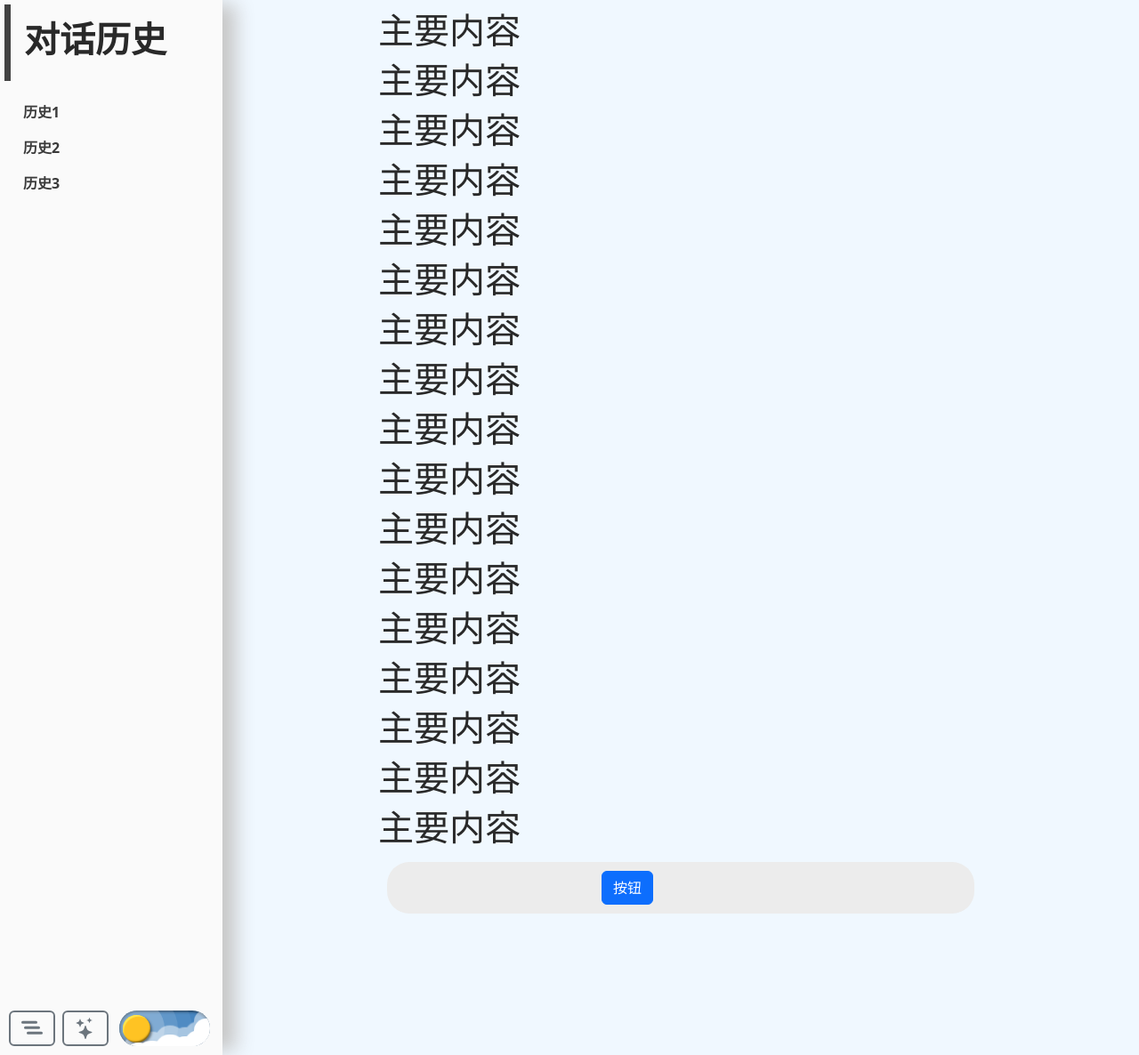
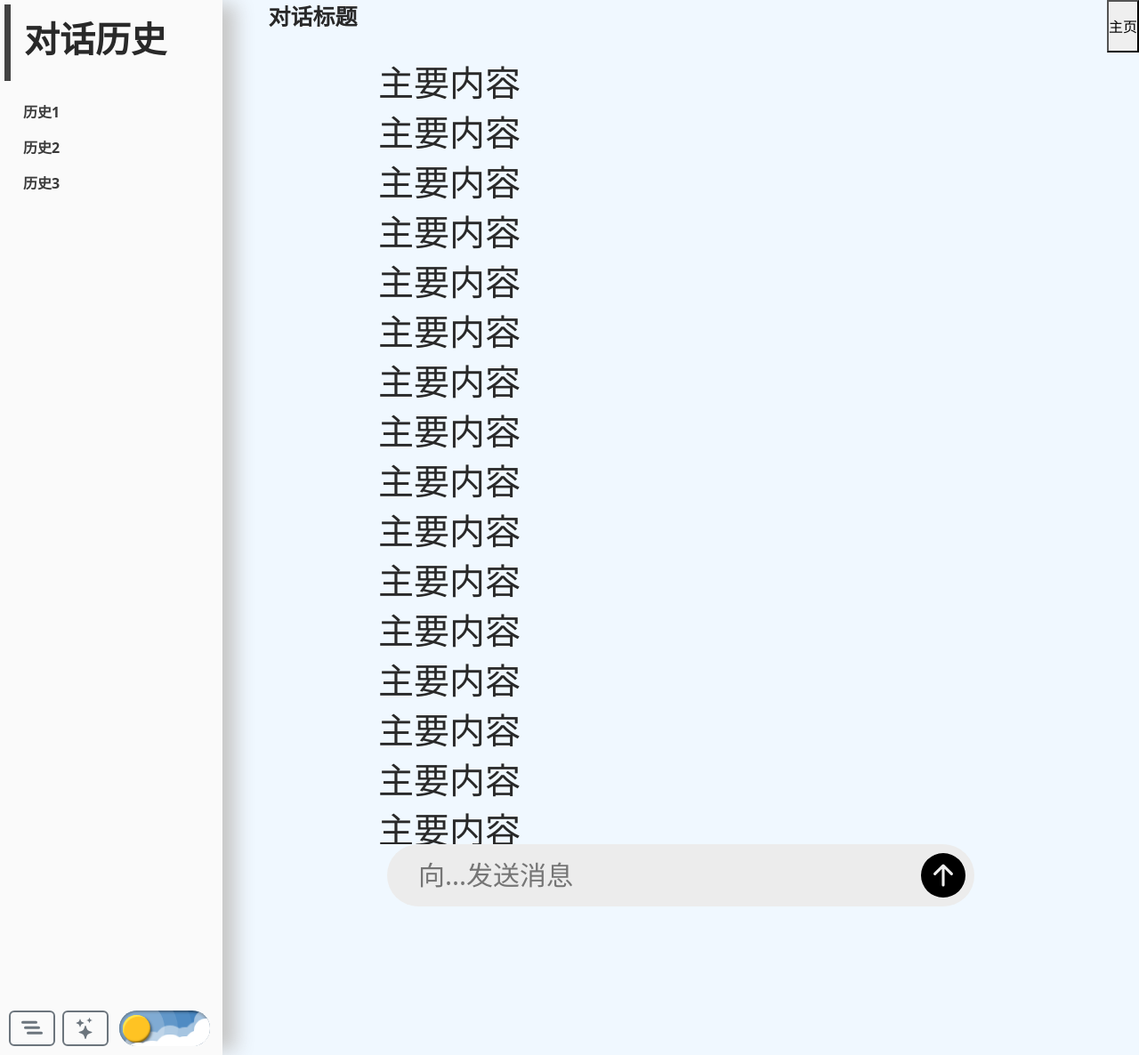
Before and after one commit to ShIkI-1/shu-ces-homework-group1, a Django app: page / in a window 1280 px wide. Shown: the whole page at 89% size. Run offline with Django 4.2, Linux system fonts and the light colour scheme; some libraries are stand-ins or nearby versions.

Commit message:
标题和底部菜单夜间适配

```diff
--- a/aiPlatform/statics/css/chat.css
+++ b/aiPlatform/statics/css/chat.css
@@ -115,8 +115,8 @@ body[data-theme="dark"] .sidebarList{
 
 
 .messages {
-    height: 80%;
-    min-height: 80% !important;
+    height: 75%;
+    min-height: 75% !important;
 
     /* margin-bottom: 20px; */
     /* border: 1px solid #ddd; */
@@ -129,7 +129,7 @@ body[data-theme="dark"] .sidebarList{
     display: flex;
     border: 3px;
     padding: 10px;
-    border-radius: 25px;
+    border-radius: 35px;
     background-color: #ececec;
 
 }
@@ -138,7 +138,45 @@ body[data-theme="dark"] .sidebarList{
     background-color: #ececec;
     border: none;
     outline: none;
+    width: auto;
+    resize: none;
+    overflow-y: auto;
+    scrollbar-width: thin;
+    min-height: 50px;
+    line-height: 50px;
+    padding-left: 25px;
+    font-size: 30px;
+    flex: 1;
 }
+
+body[data-theme="dark"] .chat-input {
+    background-color: #1a1a1a;
+    color: #dfdfdf;
+}
+
+body[data-theme="dark"] .button-container{
+    background-color: #1a1a1a;
+}
+
+body[data-theme="dark"] .button-dark{
+    color: aliceblue;
+    background-color: #1a1a1a;
+}
+
+body[data-theme="dark"] .button-dark:hover{
+    color: #3a3a3a;
+    background-color: aliceblue;
+}
+
+
+.none-outline-button{
+    outline: none;
+    border: none;
+    padding: none !important;
+}
+
+
+
 
 
 /* 手机端适配 */
--- a/aiPlatform/templates/chat.html
+++ b/aiPlatform/templates/chat.html
@@ -11,12 +11,12 @@
 </head>
 <body>
     <div class="too-short-hide">
-    <button class="btn btn-outline-secondary shadow-none toggle-button no-trans" onclick="toggleSidebar()">
+    <button class="btn btn-outline-secondary shadow-none toggle-button no-trans button-dark" onclick="toggleSidebar()">
         <svg xmlns="http://www.w3.org/2000/svg" width="24" height="24" fill="currentColor" class="bi bi-list-nested" viewBox="0 0 16 16">
             <path fill-rule="evenodd" d="M4.5 11.5A.5.5 0 0 1 5 11h10a.5.5 0 0 1 0 1H5a.5.5 0 0 1-.5-.5m-2-4A.5.5 0 0 1 3 7h10a.5.5 0 0 1 0 1H3a.5.5 0 0 1-.5-.5m-2-4A.5.5 0 0 1 1 3h10a.5.5 0 0 1 0 1H1a.5.5 0 0 1-.5-.5" stroke="currentColor" stroke-width="1"/>
         </svg>
     </button>
-    <button class="btn btn-outline-secondary shadow-none toggle-button no-trans" onclick="newChat()" style="left: 70px;">
+    <button class="btn btn-outline-secondary shadow-none toggle-button no-trans button-dark" onclick="newChat()" style="left: 70px;">
         <svg xmlns="http://www.w3.org/2000/svg" width="24" height="24" fill="currentColor" class="bi bi-stars" viewBox="0 0 16 16">
             <path d="M7.657 6.247c.11-.33.576-.33.686 0l.645 1.937a2.89 2.89 0 0 0 1.829 1.828l1.936.645c.33.11.33.576 0 .686l-1.937.645a2.89 2.89 0 0 0-1.828 1.829l-.645 1.936a.361.361 0 0 1-.686 0l-.645-1.937a2.89 2.89 0 0 0-1.828-1.828l-1.937-.645a.361.361 0 0 1 0-.686l1.937-.645a2.89 2.89 0 0 0 1.828-1.828zM3.794 1.148a.217.217 0 0 1 .412 0l.387 1.162c.173.518.579.924 1.097 1.097l1.162.387a.217.217 0 0 1 0 .412l-1.162.387A1.73 1.73 0 0 0 4.593 5.69l-.387 1.162a.217.217 0 0 1-.412 0L3.407 5.69A1.73 1.73 0 0 0 2.31 4.593l-1.162-.387a.217.217 0 0 1 0-.412l1.162-.387A1.73 1.73 0 0 0 3.407 2.31zM10.863.099a.145.145 0 0 1 .274 0l.258.774c.115.346.386.617.732.732l.774.258a.145.145 0 0 1 0 .274l-.774.258a1.16 1.16 0 0 0-.732.732l-.258.774a.145.145 0 0 1-.274 0l-.258-.774a1.16 1.16 0 0 0-.732-.732L9.1 2.137a.145.145 0 0 1 0-.274l.774-.258c.346-.115.617-.386.732-.732z"/>
         </svg>
@@ -61,6 +61,10 @@
         </div>
     </nav>
     <main class="content" style="height: 100vh;">
+        <div style="height: 5%; max-height: 50px;min-height: 5%;text-align: start;display: flex;">
+            <div style="font-size: 25px; font-weight: 600;flex: 1;padding-left: 5%;">对话标题</div>
+            <button>主页</button>
+        </div>
         <!-- 主内容区域 -->
         <div style="overflow-y: scroll; ">
             <div class="chat-container">
@@ -88,10 +92,15 @@
             </div>
 
         </div>
-        <div class="chat-container" style="margin-bottom: 40px;padding: 20px;">
+        <div class="chat-container" style="margin-bottom: 40px;padding: 20px; padding-top: 0;">
             <div class="button-container">
-            <input class="chat-input"/>
-            <button class="btn btn-primary">按钮</button>
+            <textarea class="chat-input" rows="1" placeholder="向...发送消息"></textarea>
+            <button class=" btn-outline-secondary none-outline-button button-dark" style="border-radius: 50%;width: 50px;height: 50px;" >
+                <svg xmlns="http://www.w3.org/2000/svg" width="50" height="50" fill="currentColor" class="bi bi-arrow-up-circle-fill" viewBox="0 0 16 16">
+                    <path d="M16 8A8 8 0 1 0 0 8a8 8 0 0 0 16 0m-7.5 3.5a.5.5 0 0 1-1 0V5.707L5.354 7.854a.5.5 0 1 1-.708-.708l3-3a.5.5 0 0 1 .708 0l3 3a.5.5 0 0 1-.708.708L8.5 5.707z"/>
+                  </svg>
+
+            </button>
             </div>
         </div>
 
```
